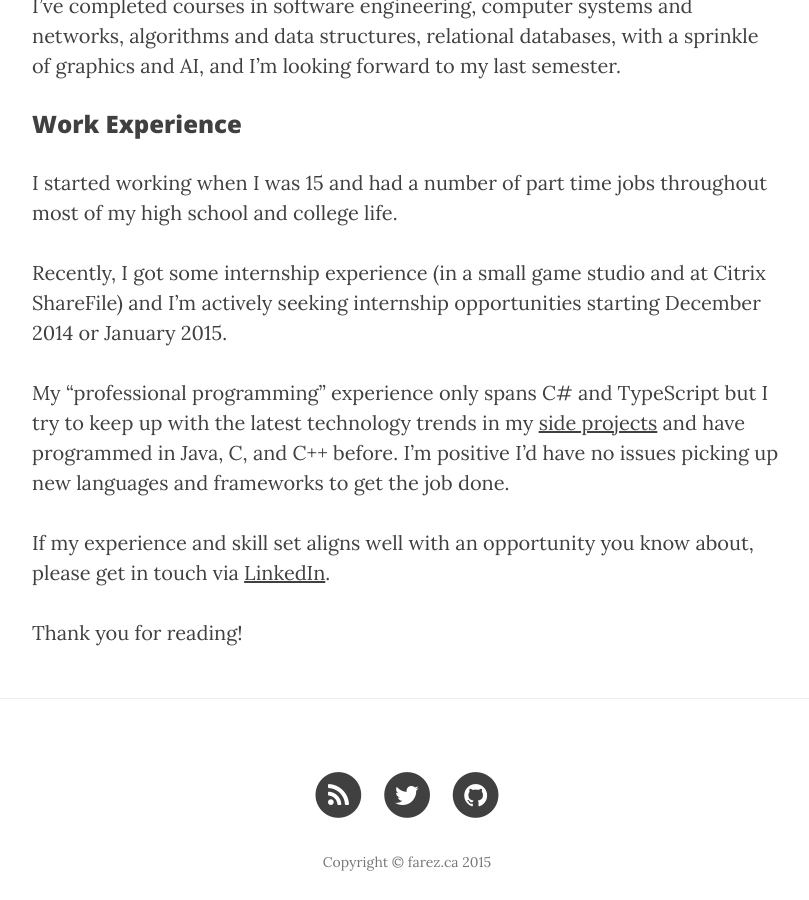
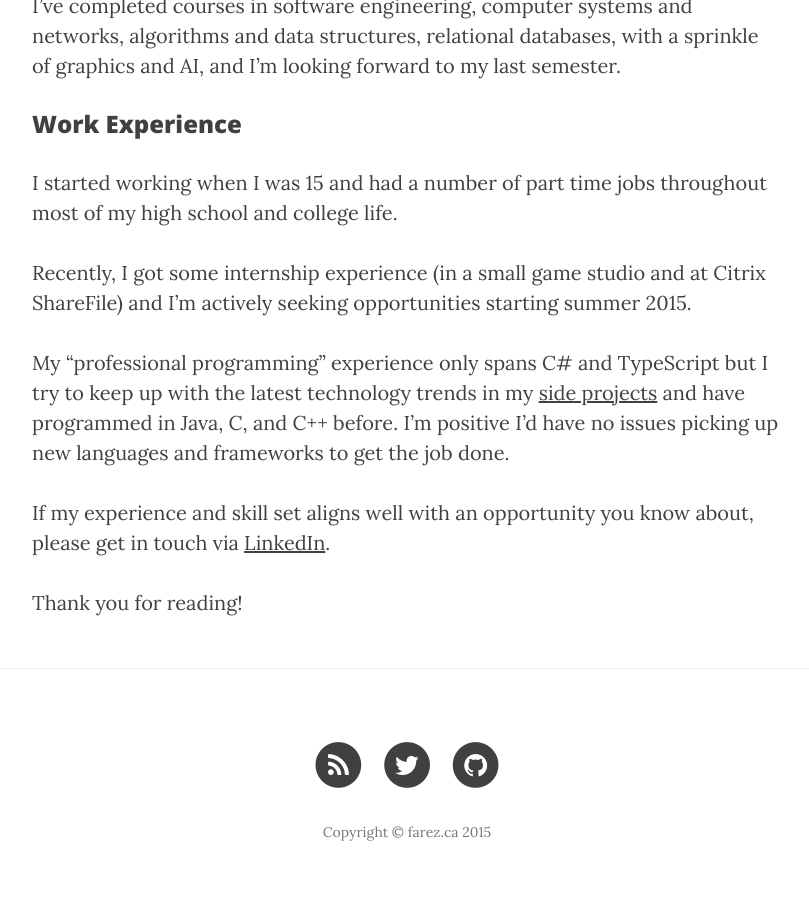
Before and after one commit to farezv/farezv.github.io, a Jekyll site: the page built from about.md, in a window 1280 px wide and 900 px high, scrolled down 897 px. Shown: the whole window, without its empty margins (233-1042 px from the left). Built offline with Jekyll 4.4.1, drawn with Linux system fonts in a browser that asks for light colours; nearby versions of some CDN libraries.

Commit message:
Updated about

```diff
--- a/about.md
+++ b/about.md
@@ -22,7 +22,7 @@ I've completed courses in software engineering, computer systems and networks, a
 
 I started working when I was 15 and had a number of part time jobs throughout most of my high school and college life.
 
-Recently, I got some internship experience (in a small game studio and at Citrix ShareFile) and I'm actively seeking internship opportunities starting December 2014 or January 2015.
+Recently, I got some internship experience (in a small game studio and at Citrix ShareFile) and I'm actively seeking opportunities starting summer 2015.
 
 My "professional programming" experience only spans C# and TypeScript but I try to keep up with the latest technology trends in my [side projects](http://farez.ca/projects.html) and have programmed in Java, C, and C++ before. I'm positive I'd have no issues picking up new languages and frameworks to get the job done.
 
```
